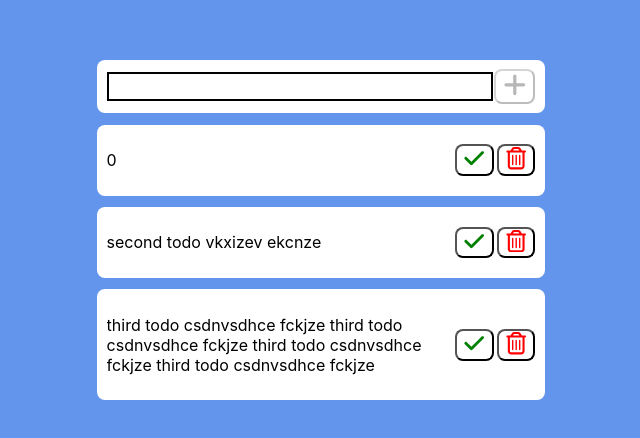
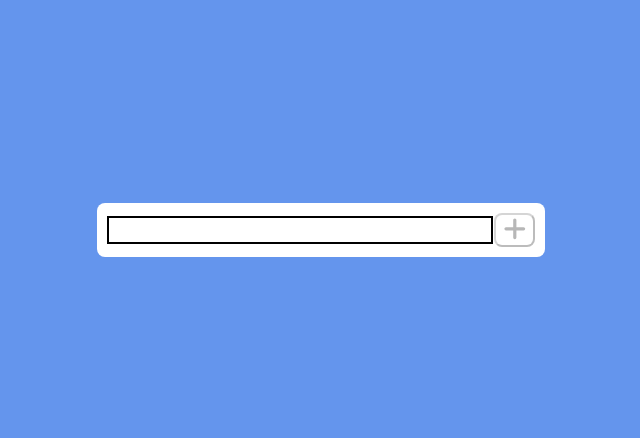
Before and after one commit to user1896/react-to-do-list, a React (Create React App) app: page / in a window 1280 px wide. Shown: the part 170-608 px from the top of the page, without its empty margins (319-959 px from the left). Built offline with nearby package versions, Linux system fonts and the light colour scheme.

Commit message:
when we click InputField a ToDoItem gets added to Main

```diff
--- a/src/components/InputField.js
+++ b/src/components/InputField.js
@@ -1,9 +1,10 @@
 import "../styles/InputField.css";
 import { useState } from 'react';
 import Button from "./Button";
+import ToDoItem from "./ToDoItem";
 import { FaPlus } from "react-icons/fa6";
 
-export default function InputField({index, setIndex}){
+export default function InputField({toDoList, setToDoList}){
 	const [inputValue, setInputValue] = useState("")
 
 	function handleChange(e){
@@ -11,7 +12,9 @@ export default function InputField({index, setIndex}){
 	}
 
 	function handleButtonClick(){
-		setIndex(index+1)
+		const newToDo = <ToDoItem key="">{inputValue}</ToDoItem>
+		setInputValue("")
+		setToDoList([newToDo, ...toDoList])
 	}
 
 	return(
--- a/src/components/Main.js
+++ b/src/components/Main.js
@@ -1,25 +1,17 @@
 import '../styles/Main.css'
 import { useState } from 'react';
-import ToDoItem from "./ToDoItem";
 import InputField from "./InputField";
 
 export default function Main(){
-	const [index, setIndex] = useState(0)
+	const [toDoList, setToDoList] = useState([])
 
 	return(
 		<div className="Main">
-			<InputField index={index} setIndex={setIndex}/>
+			<InputField toDoList={toDoList} setToDoList={setToDoList} />
 
-			<ToDoItem>
-				{index}
-			</ToDoItem>
-			<ToDoItem>
-				second todo vkxizev ekcnze
-			</ToDoItem>
-			<ToDoItem>
-				third todo csdnvsdhce fckjze third todo csdnvsdhce fckjze third todo csdnvsdhce fckjze third
-				 todo csdnvsdhce fckjze
-			</ToDoItem>
+			<div>
+				{toDoList}
+			</div>
 		</div>
 	)
 }
--- a/src/styles/Main.css
+++ b/src/styles/Main.css
@@ -1,3 +1,5 @@
 .Main{
 	width: clamp(300px, 35vw, 1300px);
+	margin-top: 1rem;
+	margin-bottom: 1rem;
 }
```
